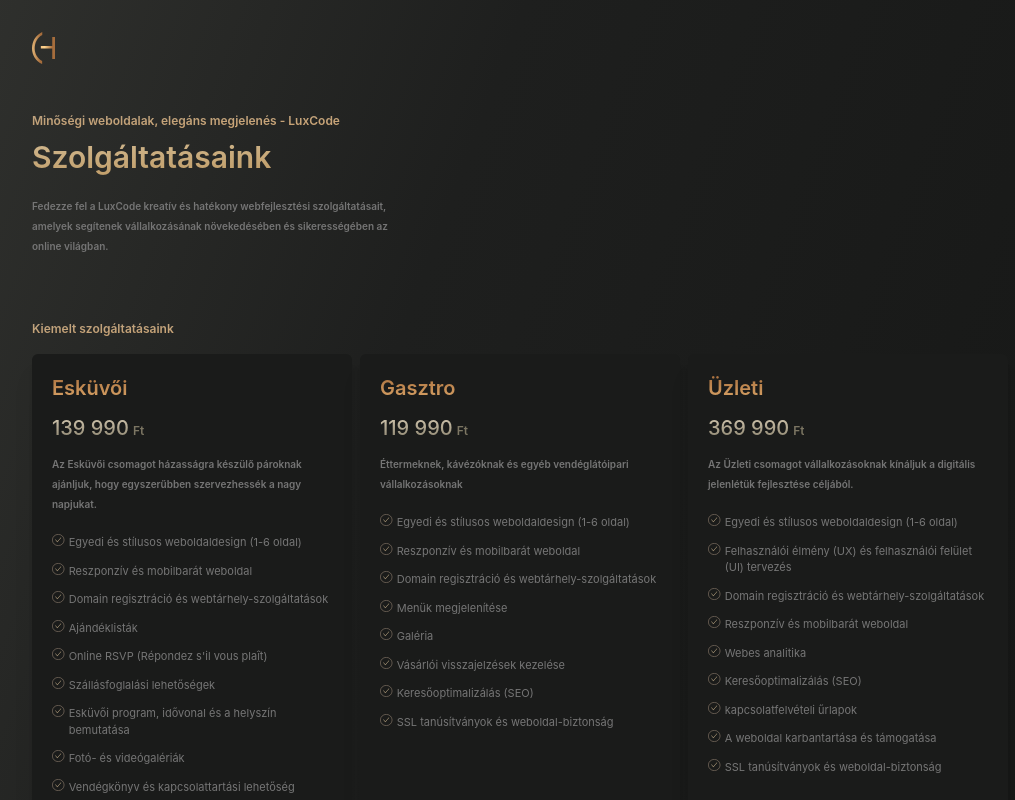
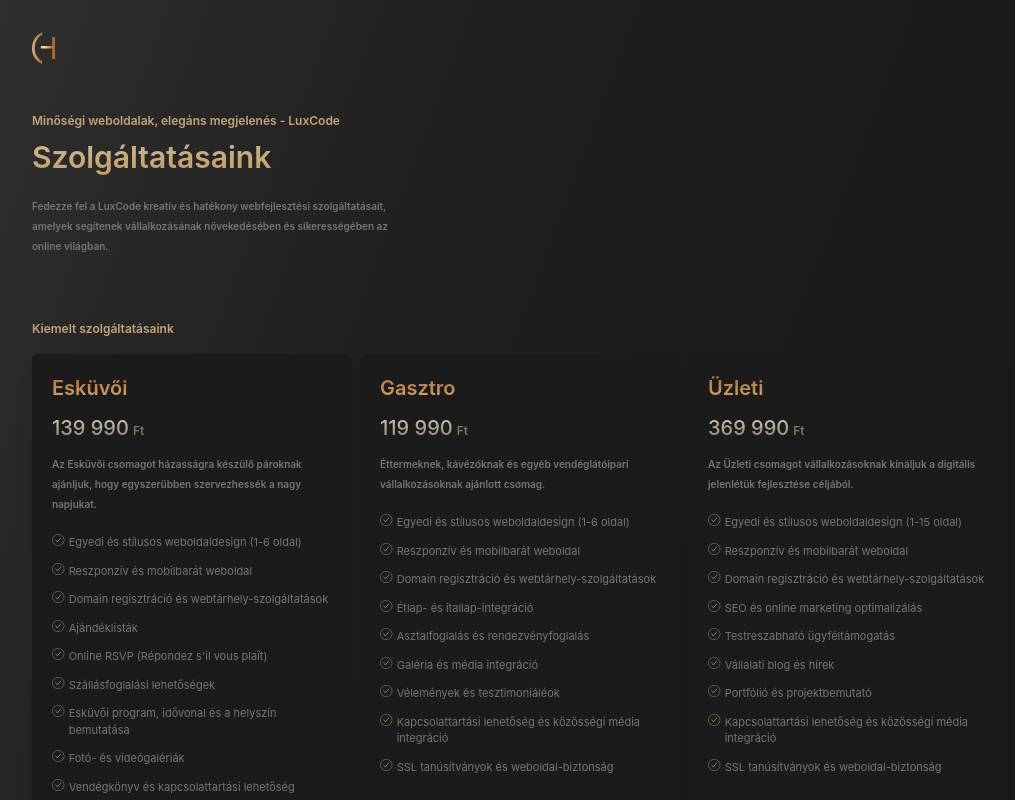
Before and after one commit to Homvi/luxcode, a React (Create React App) app: page /services in a window 1280 px wide. Shown: the top 800 px of the page, without its empty margins (0-1015 px from the left). Built offline with nearby package versions, Linux system fonts and the light colour scheme.

Commit message:
works with hungarian language

```diff
--- a/src/data.js
+++ b/src/data.js
@@ -1,5 +1,3 @@
-
-
 export const data = {
   HU: {
     intro: {
--- a/src/index.js
+++ b/src/index.js
@@ -3,10 +3,6 @@ import ReactDOM from "react-dom/client";
 import "./index.css";
 import App from "./App";
 import { BrowserRouter } from "react-router-dom";
-
-import {data} from "./data";
-
-console.log(data.HU);
 
 const root = ReactDOM.createRoot(document.getElementById("root"));
 root.render(
--- a/src/pages/Landing.jsx
+++ b/src/pages/Landing.jsx
@@ -8,16 +8,8 @@ import TestemonialCard from "../components/TestemonialCard";
 import Loading from "../components/Loading";
 import { Link } from "react-router-dom";
 import pc from "../assets/pc.png";
+import {data} from "../data";
 import { useEffect, useState } from "react";
-
-const data = {
-  description:
-    "Üdvözöljük a LuxCode-nál! Egyedi és elegáns weboldalak tervezése és fejlesztése az Ön vállalkozása számára. Profi csapatunk gondoskodik a tökéletes online megjelenésről. Legyen sikeres velünk az internetes világban!",
-  testemonials: [
-    "A LuxCode által tervezett esküvői weboldalunk gyönyörű és könnyen használható volt.Köszönjük a fantasztikus munkát!",
-    "A LuxCode remek munkát végzett az Akman Solutions weboldalán, amely most tökéletesen tükrözi vállalkozásunk szellemiségét és szolgáltatásait.",
-  ],
-};
 
 const Landing = () => {
   const [imageLoading, setImageLoading] = useState(true);
@@ -68,7 +60,8 @@ const Landing = () => {
           <Heading content="gyönyörű weboldalak " />
         </div>
         <div className="mb-16">
-          <Description content={data.description} />
+
+          <Description content={data.HU.intro.description} />
         </div>
         <div className="my-10 mb-24">
           <div className="my-5">
@@ -85,7 +78,7 @@ const Landing = () => {
         </div>
         <div className="flex flex-col xl:flex-row">
           <div className="flex">
-            {data.testemonials.map((content, id) => (
+            {data.HU.testemonials.map((content, id) => (
               <TestemonialCard
                 content={content}
                 key={`testemonial-card-${id}`}
--- a/src/pages/Quote.jsx
+++ b/src/pages/Quote.jsx
@@ -5,16 +5,9 @@ import Navbar from "../components/Navbar";
 import Subheading from "../components/Subheading";
 import TestemonialCard from "../components/TestemonialCard";
 import Form from "../components/Form";
+import {data} from "../data";
 
 const Quote = () => {
-  const data = {
-    description:
-      "Kedves Ügyfelünk! Az ajánlatkéréshez kérjük, töltse ki az alábbi űrlapot. Rövid időn belül elkészítjük személyre szabott ajánlatunkat és kapcsolatba lépünk Önnel a részletek egyeztetése érdekében.",
-    testemonials: [
-      "A LuxCode által tervezett esküvői weboldalunk gyönyörű és könnyen használható volt.Köszönjük a fantasztikus munkát!",
-      "A LuxCode remek munkát végzett az Akman Solutions weboldalán, amely most tökéletesen tükrözi vállalkozásunk szellemiségét és szolgáltatásait.",
-    ],
-  };
 
   return (
     <div className="inter p-8">
@@ -27,7 +20,7 @@ const Quote = () => {
         </div>
       </div>
       <div className="mb-16">
-        <Description content={data.description} />
+        <Description content={data.HU.requestQuote.description} />
       </div>
       {/* form comes here */}
       <div className="w-ful lg:w-[70%] xl:w-[50%] min-h-[500px] mb-24">
@@ -36,7 +29,7 @@ const Quote = () => {
       {/* form comes here */}
       <div className="flex flex-col xl:flex-row">
         <div className="flex">
-          {data.testemonials.map((content, id) => (
+          {data.HU.testemonials.map((content, id) => (
             <TestemonialCard
               content={content}
               key={`testemonial-card-${id}`}
--- a/src/pages/Services.jsx
+++ b/src/pages/Services.jsx
@@ -7,73 +7,9 @@ import Subheading from "../components/Subheading";
 import PriceCard from "../components/PriceCard";
 import TestemonialCard from "../components/TestemonialCard";
 import { Link } from "react-router-dom";
+import { data } from "../data";
 
 const Services = () => {
-  const data = {
-    description:
-      "Fedezze fel a LuxCode kreatív és hatékony webfejlesztési szolgáltatásait, amelyek segítenek vállalkozásának növekedésében és sikerességében az online világban.",
-    moreInfo:
-      "Amennyiben a fentiekben felsorolt szolgáltatásoktól eltérő igényük merülne fel, kérjük, ne habozzanak jelezni felénk. Kattintsanak az alábbi gombra, és használják a webes kalkulátorunkat az igényeik pontosabb meghatározásához. ",
-    priceCardData: {
-      cardOne: {
-        title: "Esküvői",
-        price: "139 990",
-        description:
-          "Az Esküvői csomagot házasságra készülő pároknak ajánljuk, hogy egyszerűbben szervezhessék a nagy napjukat.",
-        services: [
-          "Egyedi és stílusos weboldaldesign (1-6 oldal)",
-          "Reszponzív és mobilbarát weboldal",
-          "Domain regisztráció és webtárhely-szolgáltatások",
-          "Ajándéklisták",
-          "Online RSVP (Répondez s'il vous plaît)",
-          "Szállásfoglalási lehetőségek",
-          "Esküvői program, idővonal és a helyszín bemutatása",
-          "Fotó- és videógalériák",
-          "Vendégkönyv és kapcsolattartási lehetőség",
-          "A weboldal karbantartása és támogatása az esküvő előtt és után",
-          "SSL tanúsítványok és weboldal-biztonság",
-        ],
-      },
-      cardTwo: {
-        title: "Gasztro",
-        price: "119 990",
-        description:
-          "Éttermeknek, kávézóknak és egyéb vendéglátóipari vállalkozásoknak ",
-        services: [
-          "Egyedi és stílusos weboldaldesign (1-6 oldal)",
-          "Reszponzív és mobilbarát weboldal",
-          "Domain regisztráció és webtárhely-szolgáltatások",
-          "Menük megjelenítése",
-          "Galéria",
-          "Vásárlói visszajelzések kezelése",
-          "Keresőoptimalizálás (SEO)",
-          "SSL tanúsítványok és weboldal-biztonság",
-        ],
-      },
-      cardThree: {
-        title: "Üzleti",
-        price: "369 990",
-        description:
-          "Az Üzleti csomagot vállalkozásoknak  kínáljuk a digitális jelenlétük  fejlesztése céljából.",
-        services: [
-          "Egyedi és stílusos weboldaldesign (1-6 oldal)",
-          "Felhasználói élmény (UX) és felhasználói felület (UI) tervezés",
-          "Domain regisztráció és webtárhely-szolgáltatások",
-          "Reszponzív és mobilbarát weboldal",
-          "Webes analitika",
-          "Keresőoptimalizálás (SEO)",
-          "kapcsolatfelvételi űrlapok",
-          "A weboldal karbantartása és támogatása ",
-          "SSL tanúsítványok és weboldal-biztonság",
-        ],
-      },
-    },
-    testemonials: [
-      "A LuxCode által tervezett esküvői weboldalunk gyönyörű és könnyen használható volt.Köszönjük a fantasztikus munkát!",
-      "A LuxCode remek munkát végzett az Akman Solutions weboldalán, amely most tökéletesen tükrözi vállalkozásunk szellemiségét és szolgáltatásait.",
-    ],
-  };
-
   return (
     <div className="inter p-8">
       <Navbar />
@@ -84,18 +20,18 @@ const Services = () => {
         <Heading content="Szolgáltatásaink" />
       </div>
       <div className="mb-16">
-        <Description content={data.description} />
+        <Description content={data.HU.services.description} />
       </div>
       <div className="mt-12">
         <Subheading content="Kiemelt szolgáltatásaink" />
       </div>
       <div className="flex flex-col items-stretch mb-10 md:flex-row">
-        <PriceCard data={data.priceCardData.cardOne} />
-        <PriceCard data={data.priceCardData.cardTwo} />
-        <PriceCard data={data.priceCardData.cardThree} />
+        <PriceCard data={data.HU.services.priceCardData.cardOne} />
+        <PriceCard data={data.HU.services.priceCardData.cardTwo} />
+        <PriceCard data={data.HU.services.priceCardData.cardThree} />
       </div>
       <div className="mb-5">
-        <Description content={data.moreInfo} />
+        <Description content={data.HU.services.moreInfo} />
       </div>
       <div className="mb-28">
         <Link to="/quote">
@@ -107,7 +43,7 @@ const Services = () => {
       </div>
       <div className="flex flex-col xl:flex-row">
         <div className="flex">
-          {data.testemonials.map((content, id) => (
+          {data.HU.testemonials.map((content, id) => (
             <TestemonialCard
               content={content}
               key={`testemonial-card-${id}`}
```
